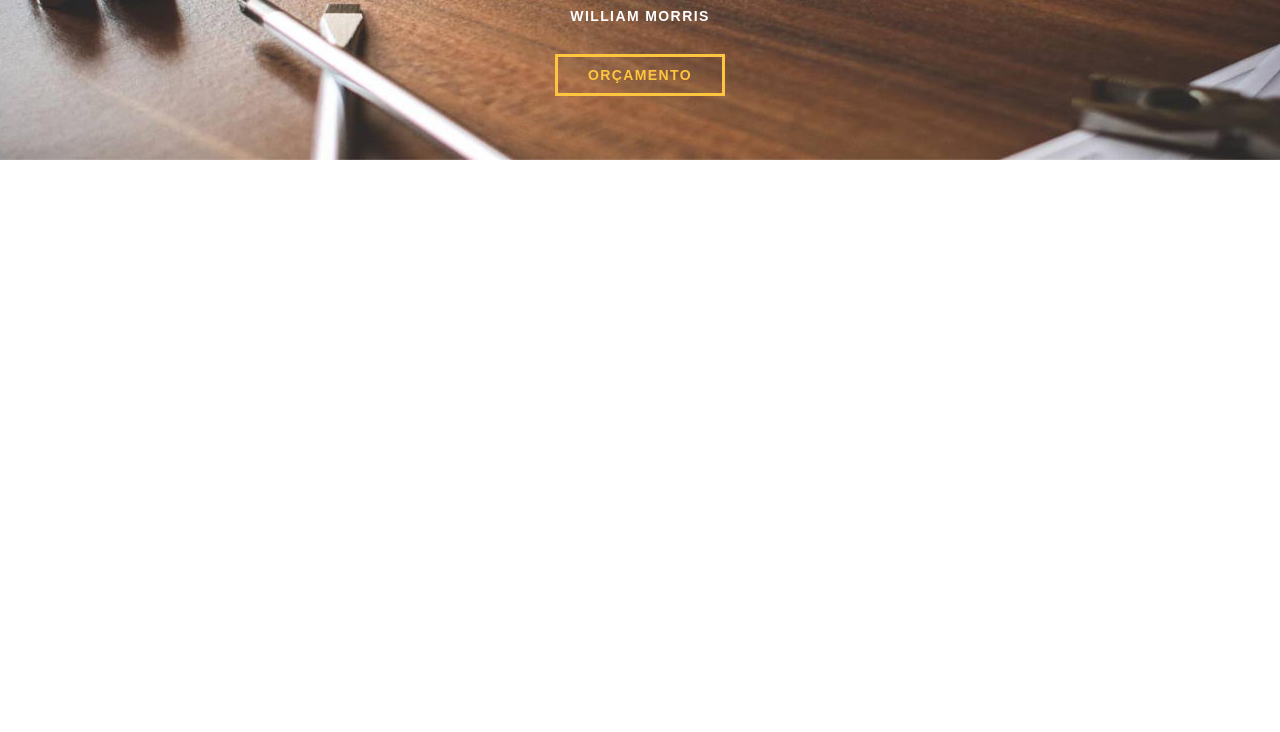
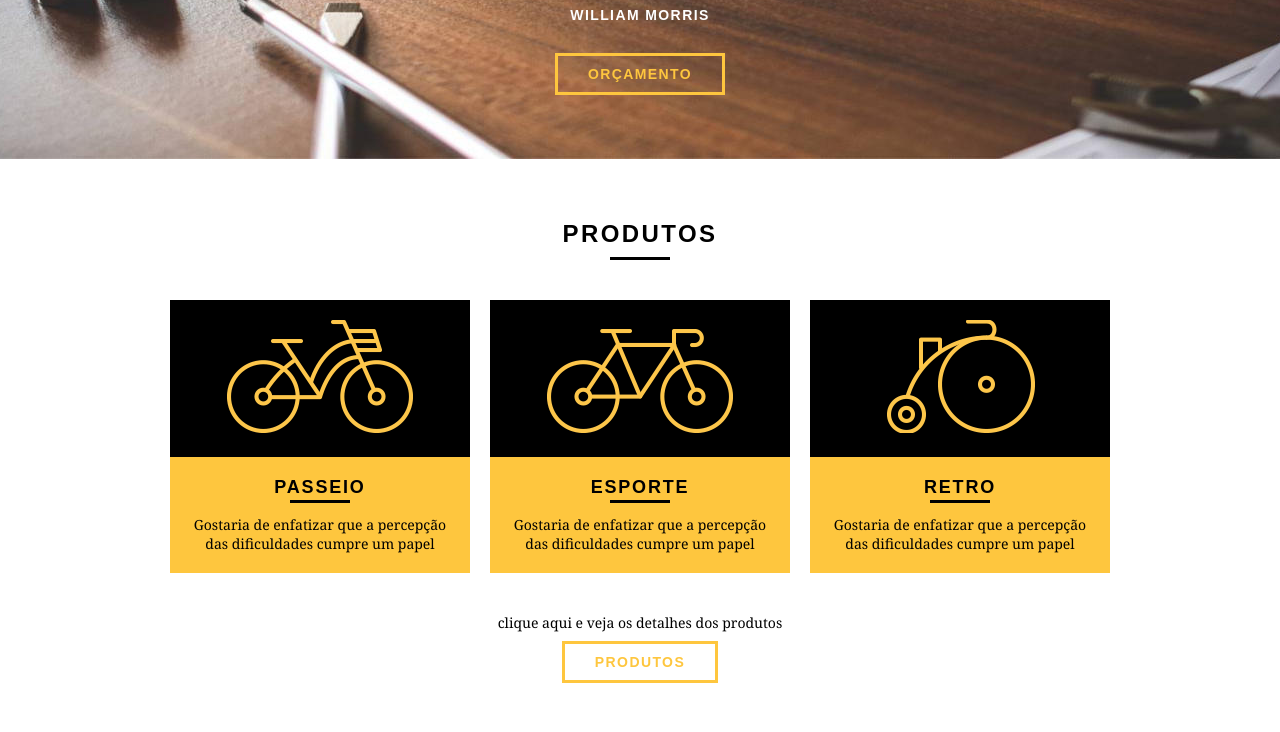
Before and after one commit to andersonlemos/bikraft, a plain HTML site: page web/index.html in a window 1280 px wide. Shown: the part 316-1048 px from the top of the page. Before the commit the page ends 800 px from the top, so only its background shows below. Drawn offline with Linux system fonts and the light colour scheme.

Commit message:
update style.css and index.html

```diff
--- a/web/css/style.css
+++ b/web/css/style.css
@@ -22,6 +22,28 @@ p{
   color: #fff;
   border-color: #fff;
 }
+.btn-preto:hover {
+  color: #000;
+  border-color: #000;
+}
+.subtitulo{
+  font-size: 24px;
+  line-height: 30px;
+  font-weight: bold;
+  letter-spacing: .1em;
+  color: #000;
+  text-transform: uppercase;
+  text-align: center;
+  margin-bottom: 40px;
+}
+.subtitulo:after{
+  content: "";
+  display: block;
+  width: 60px;
+  height: 3px;
+  background: #000;
+  margin: 8px auto;
+}
   /*Estilos do Header*/
 .header {
   position:fixed;
@@ -29,6 +51,7 @@ p{
   width: 100%;
   background-color: #fec63e;
   padding: 15px 0;
+  z-index: 10;
 }
 .header_menu{
   text-align: right;
@@ -57,7 +80,7 @@ p{
     height: 380px;
     background: url("../img/bg.jpg") no-repeat center;
     background-size: cover;
-    margin-top: 96px;
+    margin-top: 95px;
     text-align: center;
     padding-top: 80px;
 }
@@ -90,3 +113,42 @@ p{
   background: #fff;
   margin: 14px auto 10px auto;
 }
+/**Produtos**/
+.produtos{
+  padding: 60px 0;
+}
+.produtos_lista li {
+  background: #fec63e;
+  text-align: center;
+}
+.produtos_lista li h3 {
+  font-weight: bold;
+  font-size: 18px;
+  line-height: 25 px;
+  text-transform: uppercase;
+  letter-spacing: .1em;
+  margin-top: 20px;
+}
+.produtos_lista li h3:after {
+  content: "";
+  display: block;
+  width: 60px;
+  height: 3px;
+  background: #000;
+  margin: 2px auto;
+}
+.produtos_lista li p {
+  padding: 10px 20px 20px 20px;
+}
+.produtos-icone{
+  background: #000;
+  padding: 20px;
+}
+.call{
+  padding-top: 40px;
+  text-align: center;
+  clear:both;
+}
+.call p {
+  margin-bottom: 20px;
+}
--- a/web/index.html
+++ b/web/index.html
@@ -14,7 +14,7 @@
         <a href="index.html" class="grid-4">
           <img src="img/bikcraft.png" alt="Bikcraft">
         </a>
-        <nav class="grid-12 header_menu">
+        <nav class="grid-1-2 header_menu">
           <ul>
             <li><a href="sobre.html">Sobre</a></li>
             <li><a href="produtos.html">Produtos</a></li>
@@ -34,5 +34,44 @@
           <a href="produtos.html" class="btn">Orçamento</a>
       </div>
     </section>
+    <section class="produtos container">
+      <h2 class="subtitulo">Produtos</h2>
+
+      <ul class="produtos_lista">
+        <li class=grid-1-3>
+          <div class="produtos-icone">
+            <img src="img/produtos/passeio.png" alt="Bikraft Passeio" />
+          </div>
+          <h3>Passeio</h3>
+          <p>
+            Gostaria de enfatizar que a percepção das dificuldades cumpre um papel
+          </p>
+        </li>
+        <li class=grid-1-3>
+          <div class="produtos-icone">
+            <img src="img/produtos/esporte.png" alt="Bikraft Esporte" />
+          </div>
+          <h3>Esporte</h3>
+          <p>
+           Gostaria de enfatizar que a percepção das dificuldades cumpre um papel
+          </p>
+        </li>
+        <li class=grid-1-3>
+          <div class="produtos-icone">
+            <img src="img/produtos/retro.png" alt="Bikraft Retro" />
+          </div>
+          <h3>Retro</h3>
+          <p>
+            Gostaria de enfatizar que a percepção das dificuldades cumpre um papel
+          </p>
+        </li>
+      </ul>
+      <div class="call">
+        <p>
+          clique aqui e veja os detalhes dos produtos
+        </p>
+        <a href="produtos.html" class="btn btn-preto">Produtos</a>
+      </div>
+    </section>
   </body>
 </html>
```
